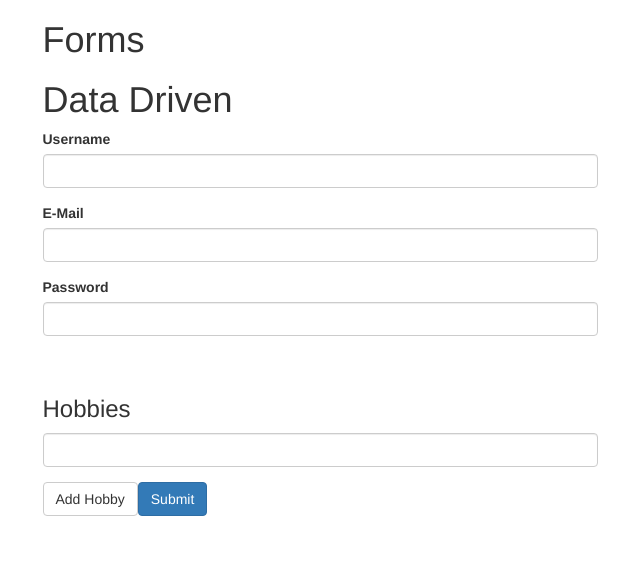
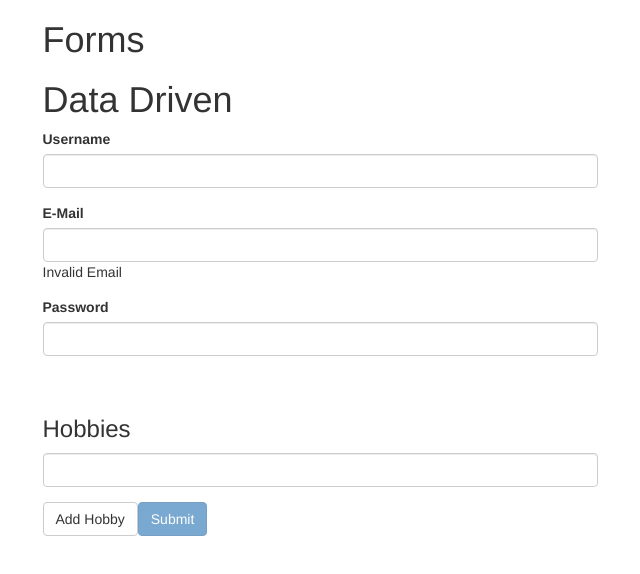
Before and after one commit to jennyEckstein/Udemy_AngularJS_Tutorial, an Angular app in the folder first-app/: page / in a window 1280 px wide. Shown: the top 574 px of the page, without its empty margins (320-960 px from the left). Built offline with nearby package versions, Linux system fonts and the light colour scheme.

Commit message:
feat: added feature that disables submit form unless form is valid

```diff
--- a/first-app/src/app/data-driven/data-driven.component.html
+++ b/first-app/src/app/data-driven/data-driven.component.html
@@ -14,6 +14,7 @@
                    class="form-control"
                    id="email"
                    formControlName="email">
+                   <div *ngIf="!registerForm.contains('email').valid">Invalid Email</div>
         </div>
     </div>
 
@@ -36,5 +37,5 @@
         </div>
     </div>
     <button type="button" class="btn btn-default">Add Hobby</button>
-    <button type="submit" class="btn btn-primary">Submit</button>
+    <button type="submit" class="btn btn-primary" [disabled]="!registerForm.valid">Submit</button>
 </form>
```
